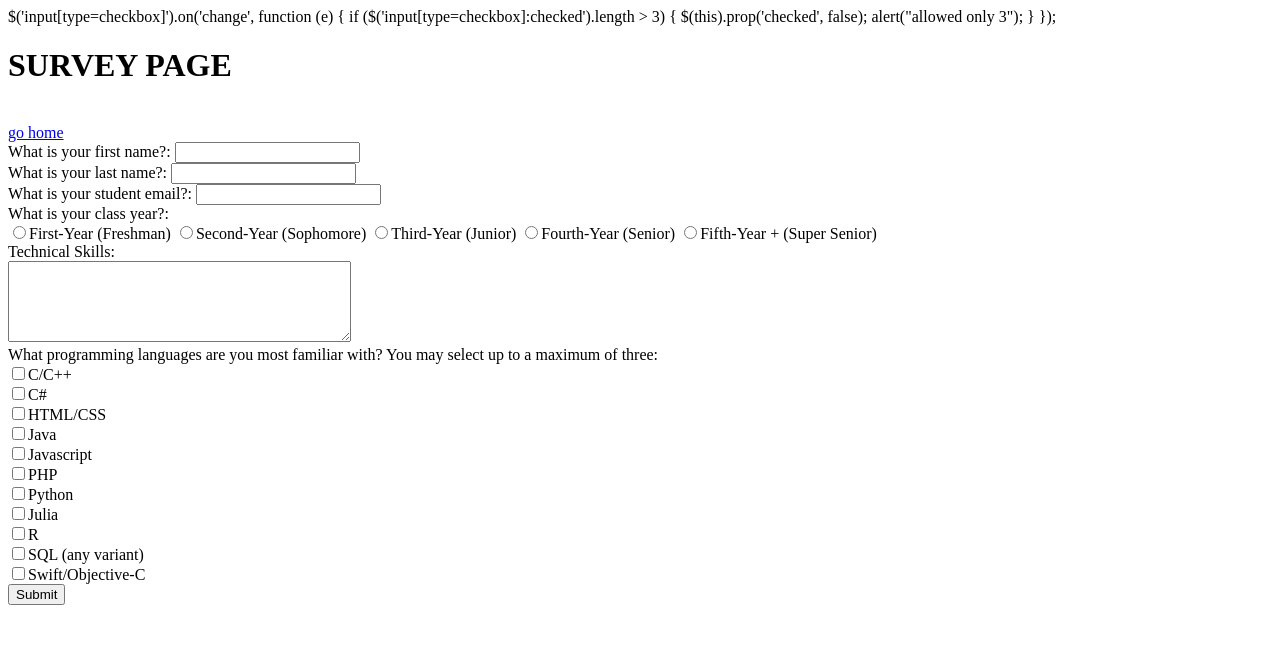
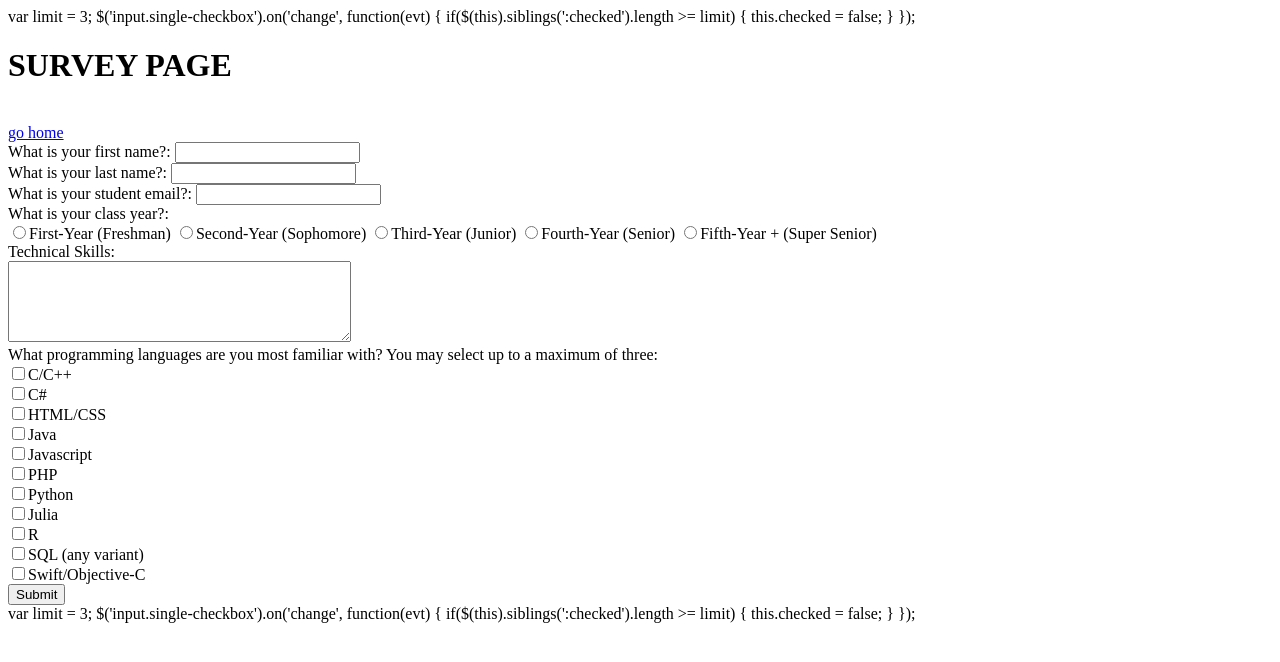
Before and after one commit to bostickt201/DS440_IndicTopicTagger, a PHP site: page /survey.php in a window 1280 px wide. Shown: the top 662 px of the page. Run offline with PHP 8.4, Linux system fonts and the light colour scheme.

Commit message:
Update survey.php

```diff
--- a/survey.php
+++ b/survey.php
@@ -1,11 +1,11 @@
  <!DOCTYPE html>
 <html>
 <head>
- $('input[type=checkbox]').on('change', function (e) {
-    if ($('input[type=checkbox]:checked').length > 3) {
-        $(this).prop('checked', false);
-        alert("allowed only 3");
-    }
+var limit = 3;
+$('input.single-checkbox').on('change', function(evt) {
+   if($(this).siblings(':checked').length >= limit) {
+       this.checked = false;
+   }
 });
 </head>
 <body>
@@ -25,7 +25,7 @@ What is your class year?:<br>
   <input type="radio" name="class" value="5year">Fifth-Year + (Super Senior)<br>
 Technical Skills:<br>  <textarea name="skills" rows="5" cols="40"></textarea><br>
 What programming languages are you most familiar with? You may select up to a maximum of three:<br>
-  <input class="single-checkbox"type="checkbox" name="language" value="c">C/C++<br>
+  <input class="single-checkbox" type="checkbox" name="language" value="c">C/C++<br>
   <input class="single-checkbox" type="checkbox" name="language" value="c#">C#<br>
   <input class="single-checkbox" type="checkbox" name="language" value="html">HTML/CSS<br>
   <input class="single-checkbox" type="checkbox" name="language" value="java">Java<br>
@@ -39,6 +39,13 @@ What programming languages are you most familiar with? You may select up to a ma
 <input type="submit">
 </form>
 
+var limit = 3;
+$('input.single-checkbox').on('change', function(evt) {
+   if($(this).siblings(':checked').length >= limit) {
+       this.checked = false;
+   }
+});
+
 
 </body>
 </html>
```
